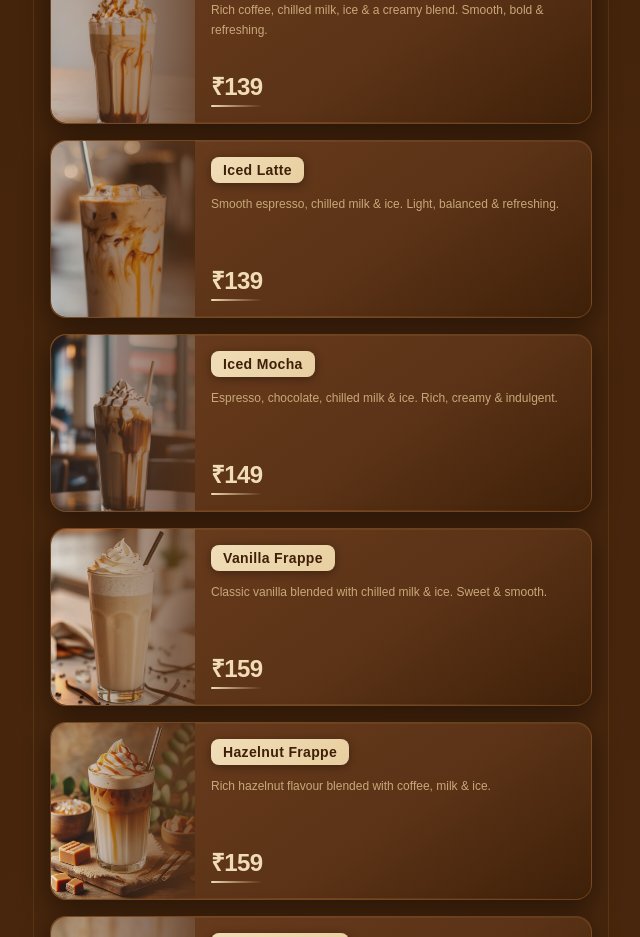
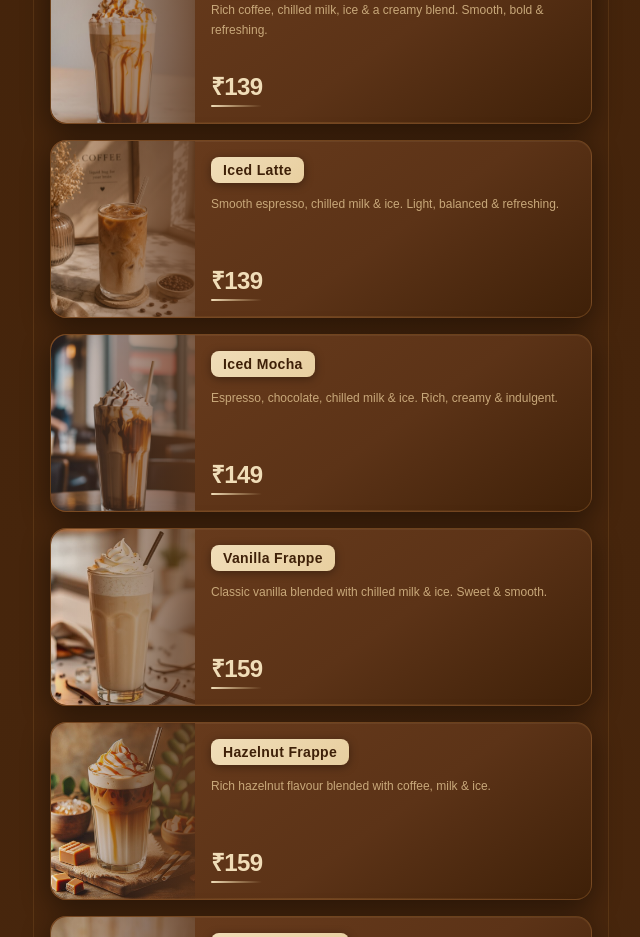
Before and after one commit to muskaan2602/kokomenu, a Next.js app: page /menu in a window 1280 px wide. Shown: the part 2200-3137 px from the top of the page, without its empty margins (319-959 px from the left). Built offline with nearby package versions, Linux system fonts and the light colour scheme.

Commit message:
fix: update iced latte image

```diff
--- a/app/_lib/menuData.ts
+++ b/app/_lib/menuData.ts
@@ -89,7 +89,7 @@ export const menuCategories: MenuCategory[] = [
     icon: "🥤",
     items: [
       { name: "Cafe Frappe",     description: "Rich coffee, chilled milk, ice & a creamy blend. Smooth, bold & refreshing.",    price: 139, image: "/drinks/cafe_frappe.jpg"   },
-      { name: "Iced Latte",      description: "Smooth espresso, chilled milk & ice. Light, balanced & refreshing.",             price: 139, image: "/drinks/iced_latte.jpg"    },
+      { name: "Iced Latte",      description: "Smooth espresso, chilled milk & ice. Light, balanced & refreshing.",             price: 139, image: "/drinks/iced_latte_new.jpg"    },
       { name: "Iced Mocha",      description: "Espresso, chocolate, chilled milk & ice. Rich, creamy & indulgent.",             price: 149, image: "/drinks/iced_mocha.jpg"    },
       { name: "Vanilla Frappe",  description: "Classic vanilla blended with chilled milk & ice. Sweet & smooth.",               price: 159, image: "/drinks/vanilla_frappe_new.jpg"          },
       { name: "Hazelnut Frappe", description: "Rich hazelnut flavour blended with coffee, milk & ice.",                         price: 159, image: "/drinks/hazelnut_frappe_new.jpg"          },
```
Also changed, not shown: public/drinks/iced_latte_new.jpg (added).
